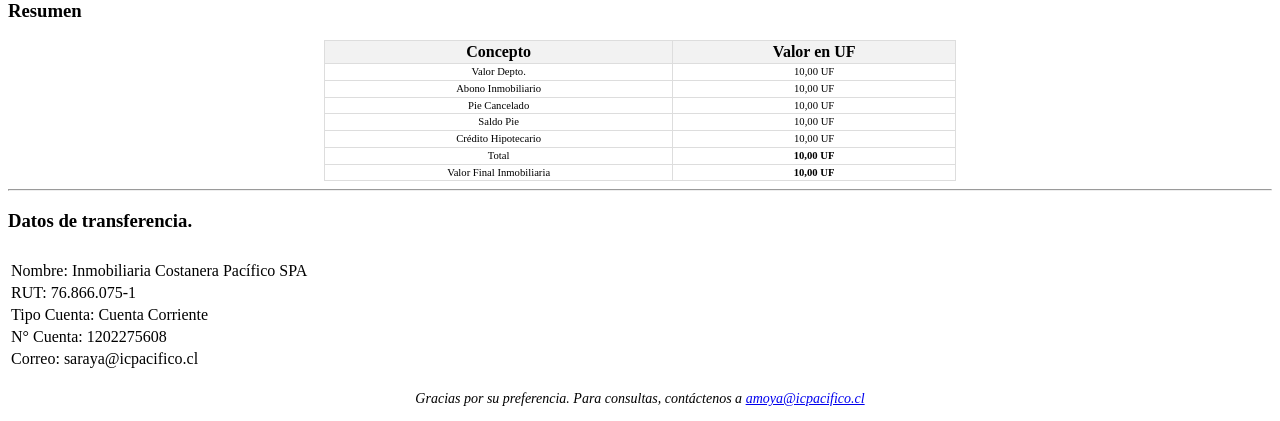
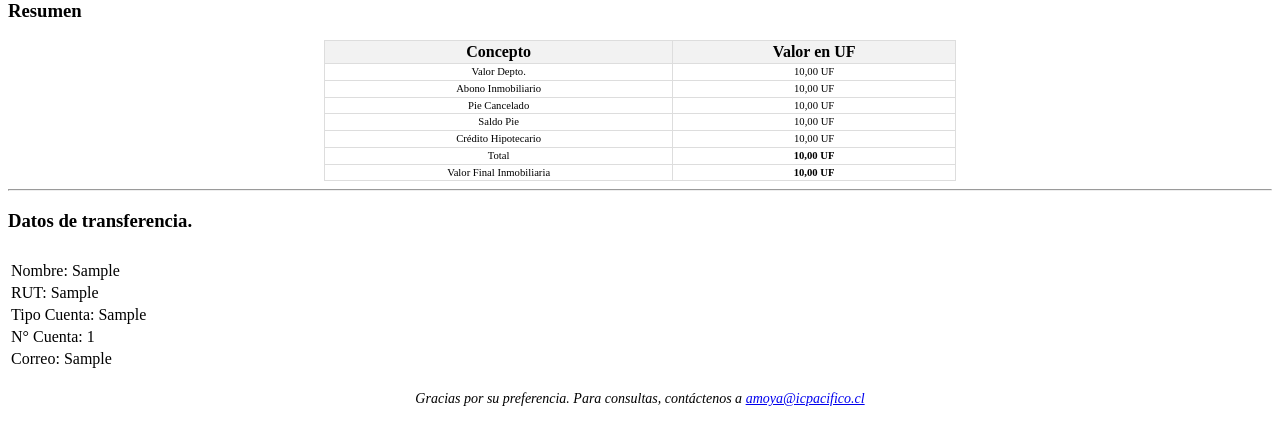
Before and after one commit to Dev-icpacifico/OPMS, a Django app: template templates/documentos/informe_pagos_pdf.html in a window 1280 px wide. Shown: the part 648-1069 px from the top of the page. Run offline with Django 5.2, Linux system fonts and the light colour scheme; the template is opened without the code that fills it: most values are stand-ins (such as "Sample title", 1, 10 or a date in 2020); grey boxes marked "Sample" are stand-in pictures.

Commit message:
Update: Informe Pagos Variables

```diff
--- a/templates/documentos/informe_pagos_pdf.html
+++ b/templates/documentos/informe_pagos_pdf.html
@@ -288,6 +288,7 @@
     <div class="card-body">
         <div class="row">
             <div class="col-12">
+                {% for valor in datos_venta %}
                     <table>
                         <thead>
                         <tr>
@@ -298,23 +299,24 @@
                         <tbody>
                         <td>
                             <tr>
-                    <td>Nombre: Inmobiliaria Costanera Pacífico SPA</td>
+                        <td>Nombre: {{valor.id_propiedad.condominio.empresa_vende.razon_social }}</td>
                         </tr>
                         <tr>
-                        <td>RUT: 76.866.075-1</td>
+                            <td>RUT: {{ valor.id_propiedad.condominio.empresa_vende.rut_empresa }}</td>
                         </tr>
                         <tr>
-                        <td>Tipo Cuenta: Cuenta Corriente</td>
+                            <td>Tipo Cuenta: {{ valor.id_propiedad.condominio.empresa_vende.tipo_cuenta_transf }}</td>
                         </tr>
                         <tr>
-                        <td>N° Cuenta: 1202275608</td>
+                            <td>N° Cuenta: {{ valor.id_propiedad.condominio.empresa_vende.num_cuenta_transf }}</td>
                         </tr>
                         <tr>
-                        <td>Correo: saraya@icpacifico.cl</td>
+                            <td>Correo: {{ valor.id_propiedad.condominio.empresa_vende.correo_transf }}</td>
                         </tr>
                         </td>
                         </tbody>
                     </table>
+                {% endfor %}
             </div>
         </div>
     </div>
@@ -327,7 +329,5 @@
 </div>
 </div>
 <!-- /Invoice -->
-
 </body>
-
 </html>
```
Lines whose indentation alone changed are shown as unchanged.
